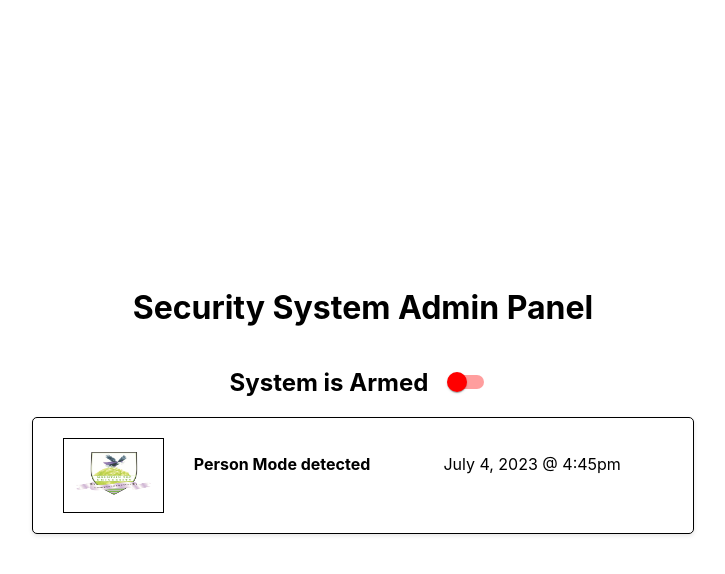
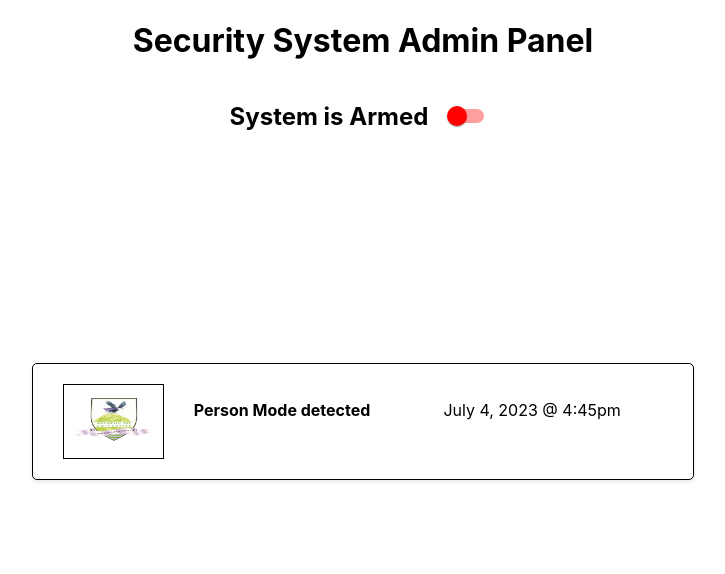
Before and after one commit to 56radius/mtusecuritycentre, a React (Create React App) app: page /home in a window 1280 px wide. Shown: the top 574 px of the page, without its empty margins (277-1002 px from the left). Built offline with nearby package versions, Linux system fonts and the light colour scheme.

Commit message:
committing the axios and adjusting

```diff
--- a/src/components/homescreen.js
+++ b/src/components/homescreen.js
@@ -49,6 +49,7 @@ function HomeScreen() {
       <div className="helo">
         <h2>Helo</h2>
       </div> */}
+
       {/* Card for motion detection */}
       <div className="card">
         <button
@@ -70,7 +71,11 @@ function HomeScreen() {
           </div>
         </button>
         <p
-          style={{ fontWeight: "bold", marginBottom: "30" }}
+          style={{
+            fontWeight: "bold",
+            marginBottom: "30",
+            flexDirection: "row",
+          }}
           className="text-content"
         >
           Person Mode detected
--- a/src/css/homescreen.css
+++ b/src/css/homescreen.css
@@ -2,13 +2,14 @@
 .card {
   border: 1px solid #000; /* Border width and color */
   padding: 10px; /* Add padding to the card content */
-  margin: 0px auto 0; /* Center the card horizontally and vertically */
+  margin: auto; /* Center the card horizontally and vertically */
   border-radius: 5px; /* Rounded corners */
   box-shadow: 0 2px 4px rgba(0, 0, 0, 0.1);
   background-color: #fff; /* Card background color */
   width: 50%;
   display: flex; /* Use flexbox for layout */
   flex-direction: row; /* Arrange children in a row */
+  margin-bottom: 320px;
 }
 
 .imageCover {
@@ -48,11 +49,3 @@ img {
 .switch-container h2 {
   margin-right: 10px; /* Adjust the margin as needed */
 }
-
-.logs {
-  float: left;
-}
-
-.helo {
-  float: right;
-}
```
